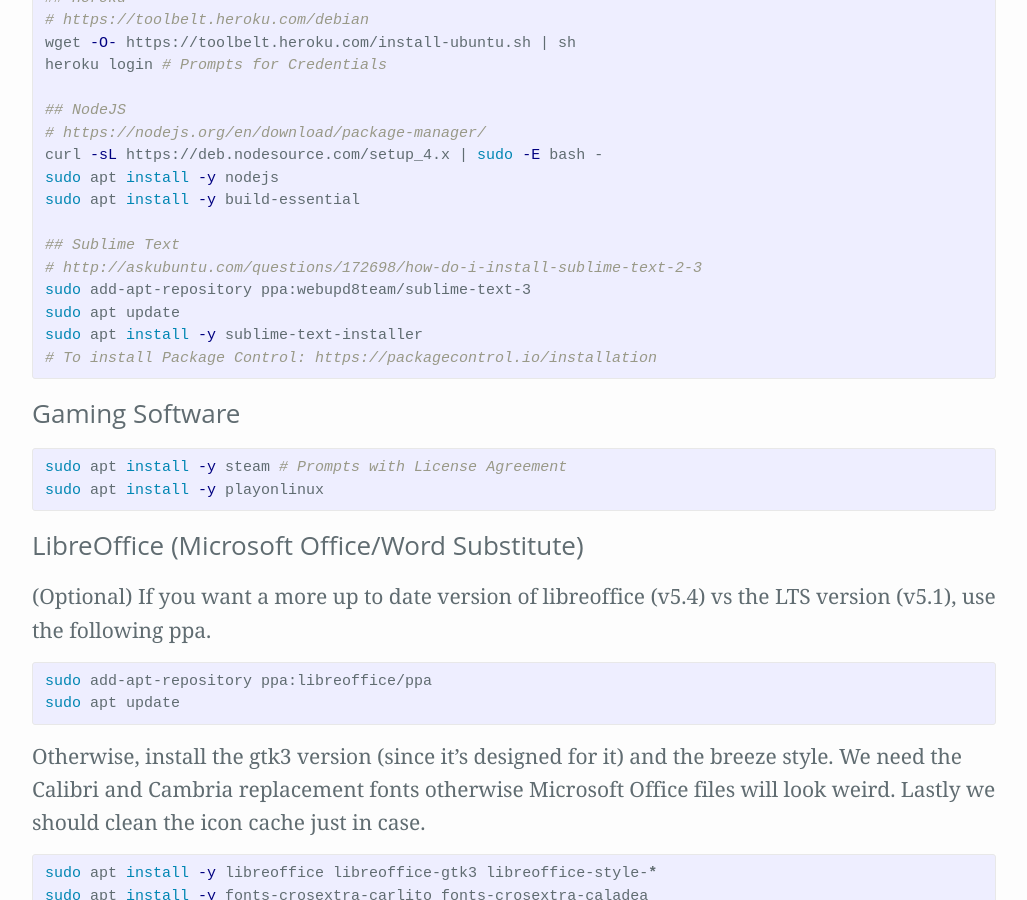
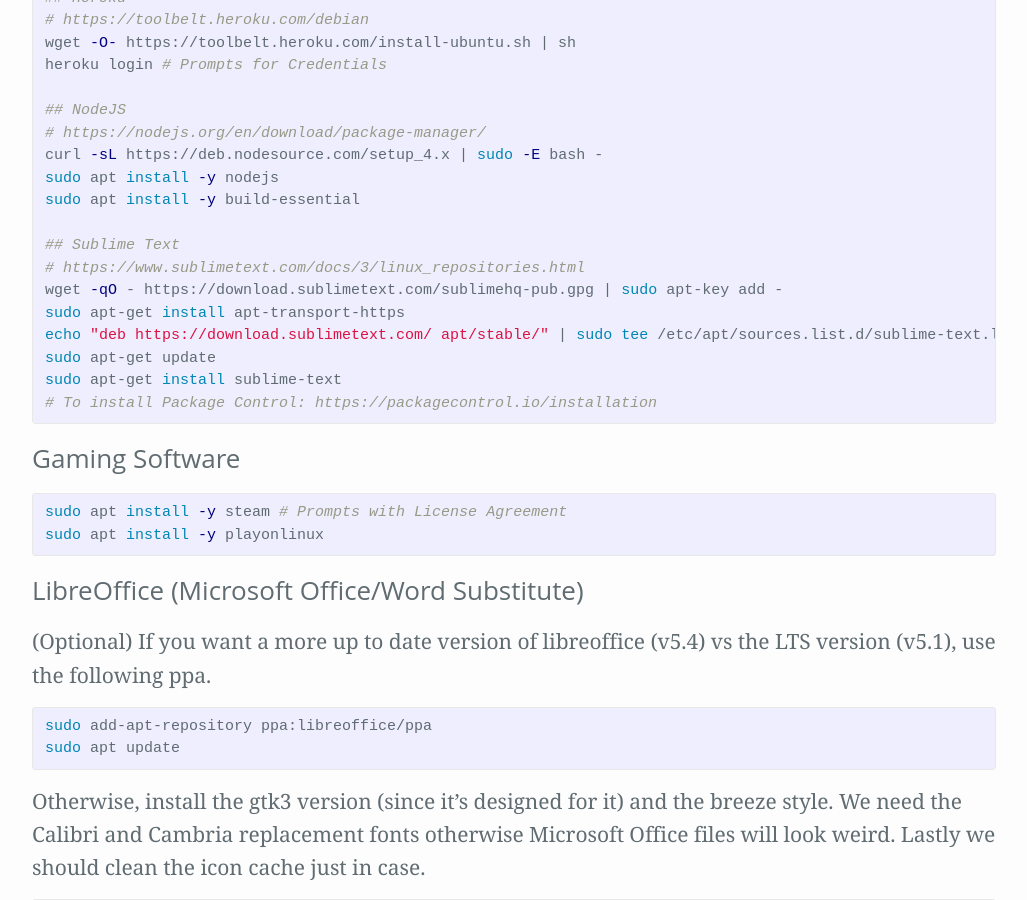
Before and after one commit to Zren/zren.github.io, a Jekyll site: the page built from kde.md, in a window 1280 px wide and 900 px high, scrolled down 2257 px. Shown: the whole window, without its empty margins (126-1153 px from the left). Built offline with Jekyll 4.4.1, drawn with Linux system fonts in a browser that asks for light colours.

Commit message:
Update instructions for installing sublime text via offical ppa.

```diff
--- a/kde.md
+++ b/kde.md
@@ -97,10 +97,12 @@
 sudo apt install -y build-essential
 
 ## Sublime Text
-# http://askubuntu.com/questions/172698/how-do-i-install-sublime-text-2-3
-sudo add-apt-repository ppa:webupd8team/sublime-text-3
-sudo apt update
-sudo apt install -y sublime-text-installer
+# https://www.sublimetext.com/docs/3/linux_repositories.html
+wget -qO - https://download.sublimetext.com/sublimehq-pub.gpg | sudo apt-key add -
+sudo apt-get install apt-transport-https
+echo "deb https://download.sublimetext.com/ apt/stable/" | sudo tee /etc/apt/sources.list.d/sublime-text.list
+sudo apt-get update
+sudo apt-get install sublime-text
 # To install Package Control: https://packagecontrol.io/installation
 {% endhighlight %}
 
```
